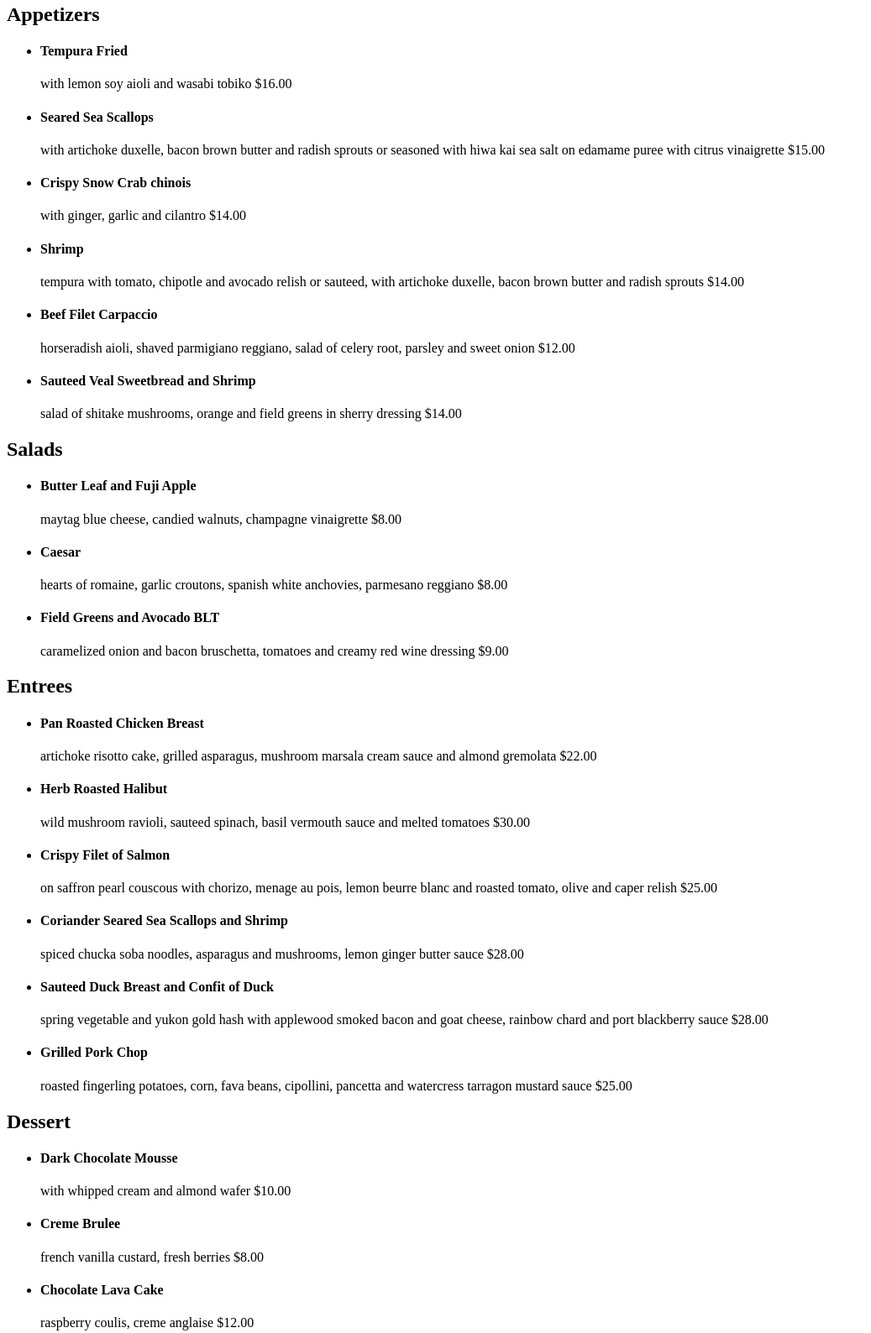
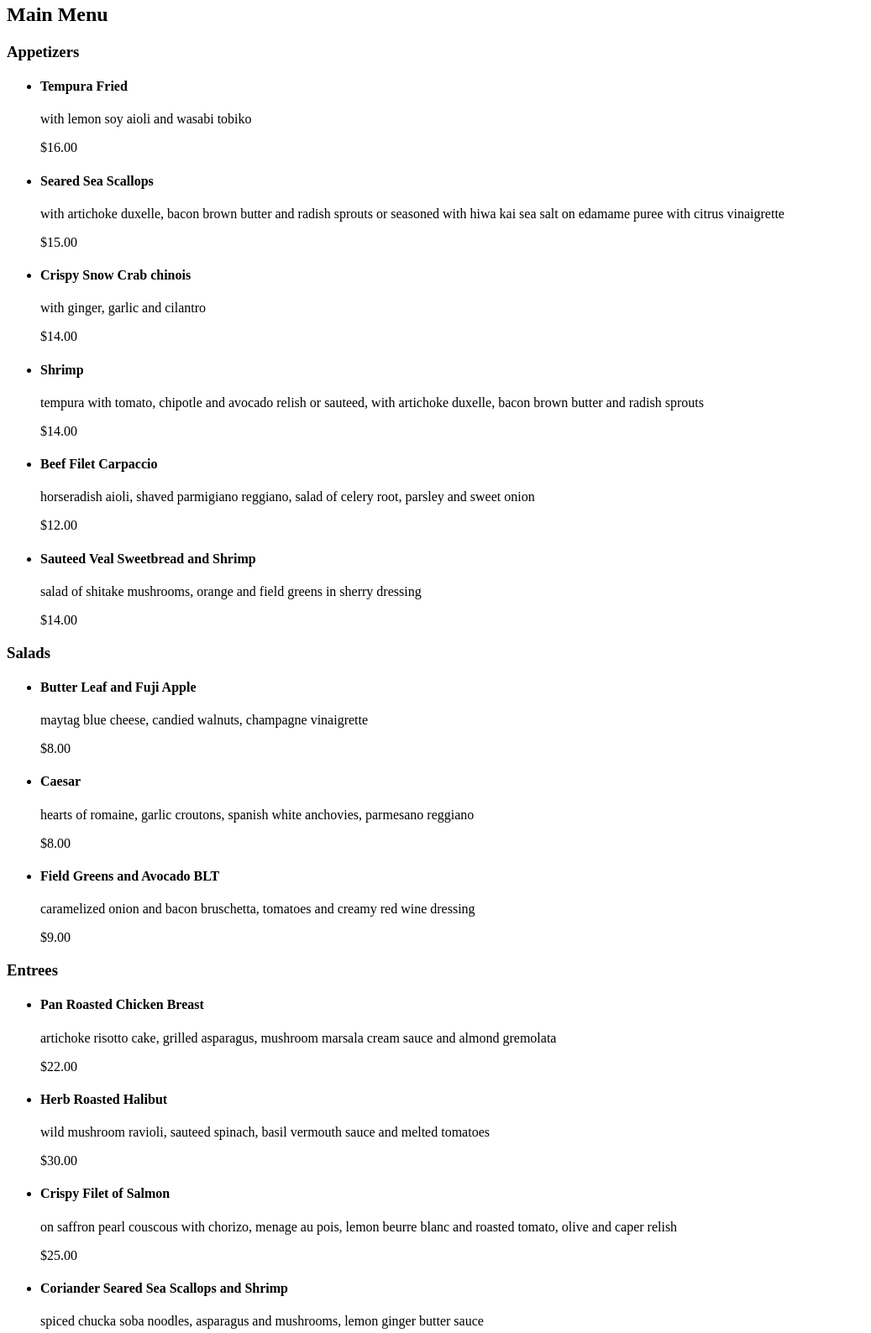
Before and after one commit to rafael-dejesus/rafael-dejesus.github.io, a plain HTML site: page grc338/restaurantmenu/index.html in a window 1280 px wide. Shown: the part 76-1664 px from the top of the page at 84% size, without its empty margins (0-1037 px from the left). Drawn offline with Linux system fonts and the light colour scheme.

Commit message:
Update index.html

```diff
--- a/grc338/restaurantmenu/index.html
+++ b/grc338/restaurantmenu/index.html
@@ -2,128 +2,113 @@
 <html>
    <head>
       <title>Koberl at Blue</title>
+        <meta name="viewport" content="width=device-width, intial scale=1">
+       <link rel="stylesheet" href="style.css">
    </head>
    <body>
       <h1>Koberl at Blue</h1>
-      <h2>Appetizers</h2>
+      <h2>Main Menu</h2>
+      <h3>Appetizers</h3>
       <ul>
          <li>
             <h4>Tempura Fried</h4>
+            <p>with lemon soy aioli and wasabi tobiko</p>
+            <p class="price">$16.00</p>
          </li>
-         <p>with lemon soy aioli and wasabi tobiko
-            $16.00
-         </p>
          <li>
             <h4>Seared Sea Scallops</h4>
+            <p>with artichoke duxelle, bacon brown butter and radish sprouts or seasoned with hiwa kai sea salt on edamame puree with citrus vinaigrette</p>
+            <p class="price">$15.00</p>
          </li>
-         <p>with artichoke duxelle, bacon brown butter and radish sprouts or seasoned with hiwa kai sea salt on edamame puree with citrus vinaigrette
-            $15.00
-         </p>
          <li>
             <h4>Crispy Snow Crab chinois</h4>
+            <p>with ginger, garlic and cilantro</p>
+            <p class="price">$14.00</p>
          </li>
-         <p>with ginger, garlic and cilantro
-            $14.00
-         </p>
          <li>
             <h4>Shrimp</h4>
+            <p>tempura with tomato, chipotle and avocado relish or sauteed, with artichoke duxelle, bacon brown butter and radish sprouts</p>
+            <p class="price">$14.00</p>
          </li>
-         <p>tempura with tomato, chipotle and avocado relish or sauteed, with artichoke duxelle, bacon brown butter and radish sprouts
-            $14.00
-         </p>
          <li>
             <h4>Beef Filet Carpaccio</h4>
+            <p>horseradish aioli, shaved parmigiano reggiano, salad of celery root, parsley and sweet onion</p>
+            <p class="price">$12.00</p>
          </li>
-         <p>horseradish aioli, shaved parmigiano reggiano, salad of celery root, parsley and sweet onion
-            $12.00
-         </p>
          <li>
             <h4>Sauteed Veal Sweetbread and Shrimp</h4>
+            <p>salad of shitake mushrooms, orange and field greens in sherry dressing</p>
+            <p class="price">$14.00</p>
          </li>
-         <p>salad of shitake mushrooms, orange and field greens in sherry dressing
-            $14.00
-         </p>
       </ul>
-      <h2>Salads</h2>
+      <h3>Salads</h3>
       <ul>
          <li>
             <h4>Butter Leaf and Fuji Apple</h4>
+            <p>maytag blue cheese, candied walnuts, champagne vinaigrette</p>
+            <p class="price">$8.00</p>
          </li>
-         <p>maytag blue cheese, candied walnuts, champagne vinaigrette
-            $8.00
-         </p>
          <li>
             <h4>Caesar</h4>
+            <p>hearts of romaine, garlic croutons, spanish white anchovies, parmesano reggiano</p>
+            <p class="price">$8.00</p>
          </li>
-         <p>hearts of romaine, garlic croutons, spanish white anchovies, parmesano reggiano
-            $8.00
-         </p>
          <li>
             <h4>Field Greens and Avocado BLT</h4>
+            <p>caramelized onion and bacon bruschetta, tomatoes and creamy red wine dressing</p>
+            <p class="price">$9.00</p>
          </li>
-         <p>caramelized onion and bacon bruschetta, tomatoes and creamy red wine dressing
-            $9.00
-         </p>
       </ul>
-      <h2>Entrees</h2>
+      <h3>Entrees</h3>
       <ul>
          <li>
             <h4>Pan Roasted Chicken Breast</h4>
+            <p>artichoke risotto cake, grilled asparagus, mushroom marsala cream sauce and almond gremolata</p>
+            <p class="price">$22.00</p>
          </li>
-         <p>artichoke risotto cake, grilled asparagus, mushroom marsala cream sauce and almond gremolata
-            $22.00
-         </p>
          <li>
             <h4>Herb Roasted Halibut</h4>
+            <p>wild mushroom ravioli, sauteed spinach, basil vermouth sauce and melted tomatoes</p>
+            <p class="price">$30.00</p>
          </li>
-         <p>wild mushroom ravioli, sauteed spinach, basil vermouth sauce and melted tomatoes
-            $30.00
-         </p>
          <li>
             <h4>Crispy Filet of Salmon</h4>
+            <p>on saffron pearl couscous with chorizo, menage au pois, lemon beurre blanc and roasted tomato, olive and caper relish</p>
+            <p class="price">$25.00</p>
          </li>
-         <p>on saffron pearl couscous with chorizo, menage au pois, lemon beurre blanc and roasted tomato, olive and caper relish
-            $25.00
-         </p>
          <li>
             <h4>Coriander Seared Sea Scallops and Shrimp</h4>
+            <p>spiced chucka soba noodles, asparagus and mushrooms, lemon ginger butter sauce</p>
+            <p class="price">$28.00</p>
          </li>
-         <p>spiced chucka soba noodles, asparagus and mushrooms, lemon ginger butter sauce
-            $28.00
-         </p>
          <li>
             <h4>Sauteed Duck Breast and Confit of Duck</h4>
+            <p>spring vegetable and yukon gold hash with applewood smoked bacon and goat cheese, rainbow chard and port blackberry sauce</p>
+            <p class="price">$28.00</p>
          </li>
-         <p>spring vegetable and yukon gold hash with applewood smoked bacon and goat cheese, rainbow chard and port blackberry sauce
-            $28.00
-         </p>
          <li>
             <h4>Grilled Pork Chop</h4>
+            <p>roasted fingerling potatoes, corn, fava beans, cipollini, pancetta and watercress tarragon mustard sauce</p>
+            <p class="price">$25.00</p>
          </li>
-         <p>roasted fingerling potatoes, corn, fava beans, cipollini, pancetta and watercress tarragon mustard sauce
-            $25.00
-         </p>
       </ul>
-      <h2>Dessert</h2>
+      <h3>Dessert</h3>
       <ul>
          <li>
             <h4>Dark Chocolate Mousse</h4>
+            <p>with whipped cream and almond wafer</p>
+            <p class="price">$10.00</p>
          </li>
-         <p>with whipped cream and almond wafer
-            $10.00
-         </p>
          <li>
             <h4>Creme Brulee</h4>
+            <p>french vanilla custard, fresh berries</p>
+            <p class="price">$8.00</p>
          </li>
-         <p>french vanilla custard, fresh berries
-            $8.00
-         </p>
          <li>
             <h4>Chocolate Lava Cake</h4>
+            <p>raspberry coulis, creme anglaise</p>
+            <p class="price">$12.00</p>
          </li>
-         <p>raspberry coulis, creme anglaise
-            $12.00
-         </p>
       </ul>
    </body>
 </html>
```
